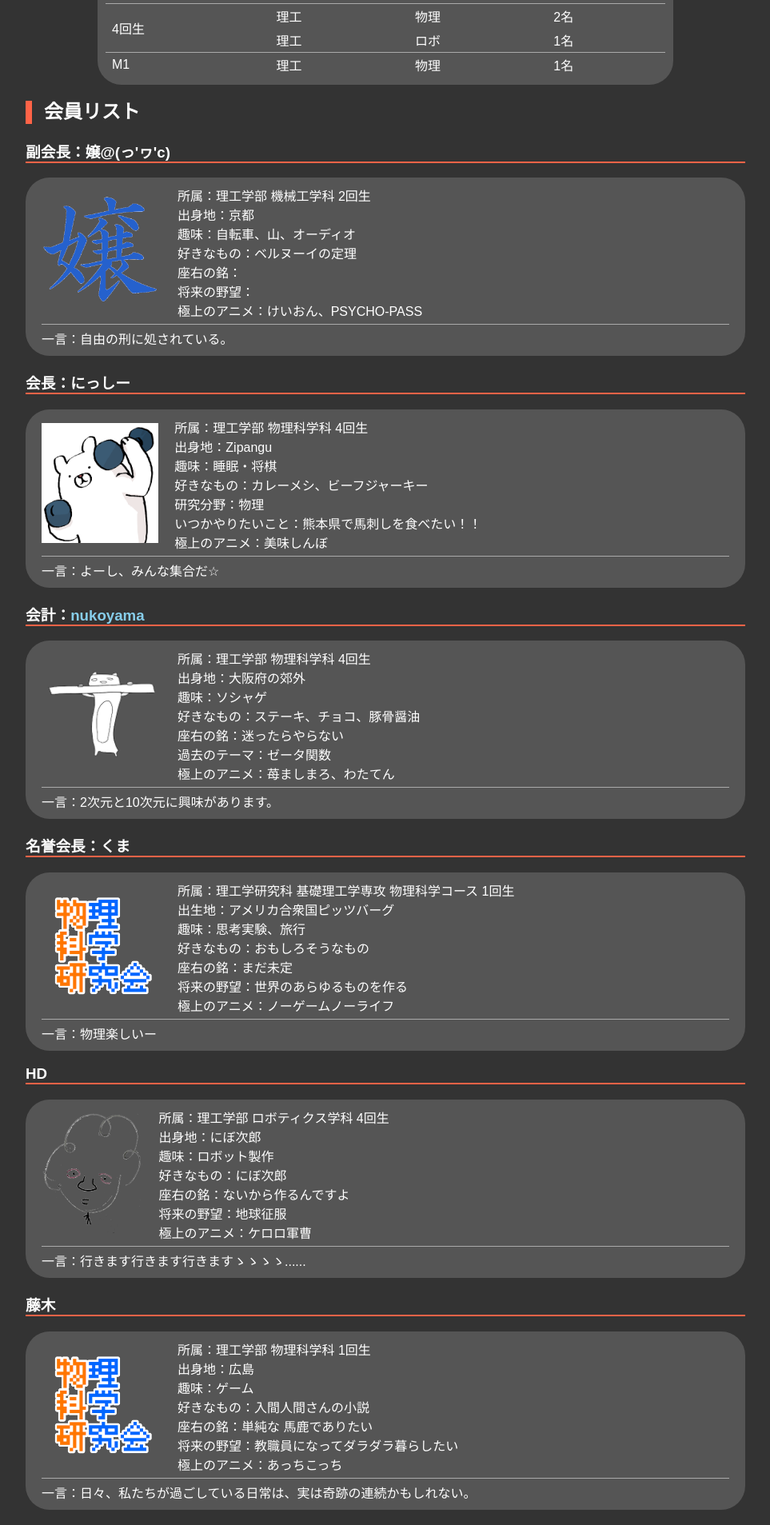
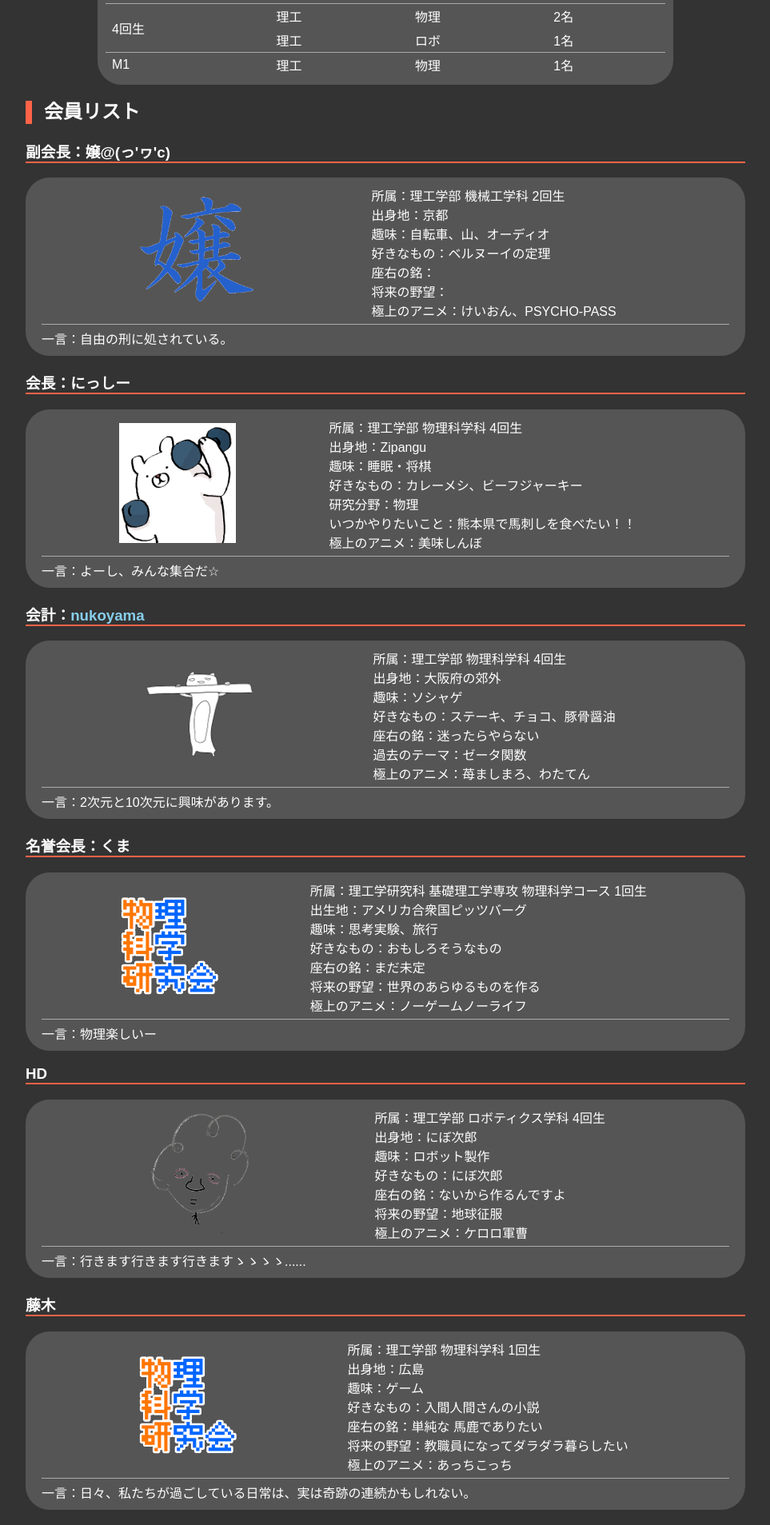
Before and after one commit to vuccaken/vuccaken.github.io, a Jekyll site: the page built from _pages/member.md, in a window 1280 px wide. Shown: the part 361-2268 px from the top of the page at 80% size, without its empty margins (158-1121 px from the left). Built offline with Jekyll 4.4.1, drawn with Linux system fonts in a browser that asks for light colours.

Commit message:
Update member.scss
add `flex-wrap: wrap;`

```diff
--- a/_sass/member.scss
+++ b/_sass/member.scss
@@ -11,6 +11,8 @@
 }
 .member-info {
   display: flex;
+  flex-wrap: wrap;
+  justify-content: space-evenly;
 }
 .member-info-icon {
   margin: auto 0;
```
